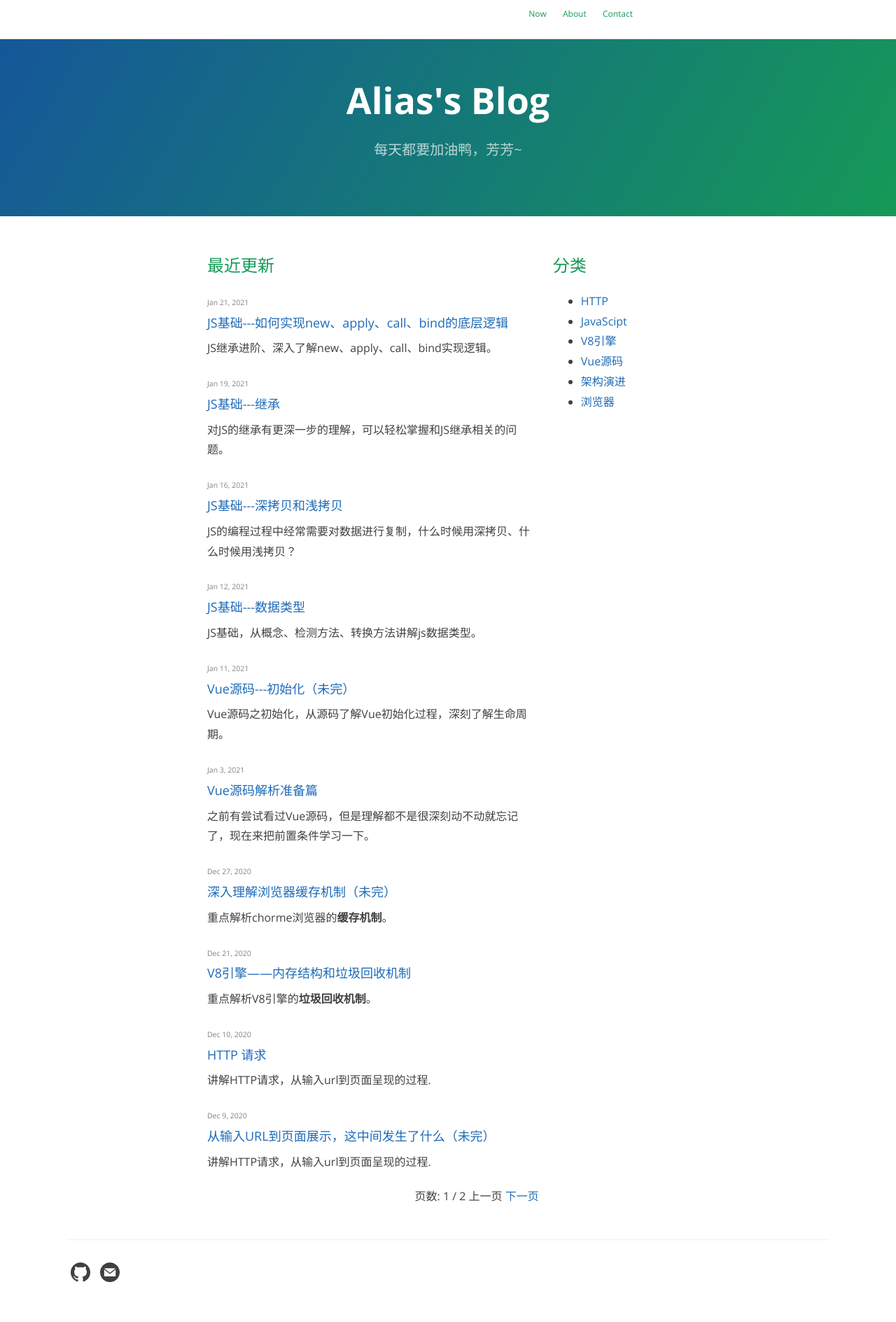
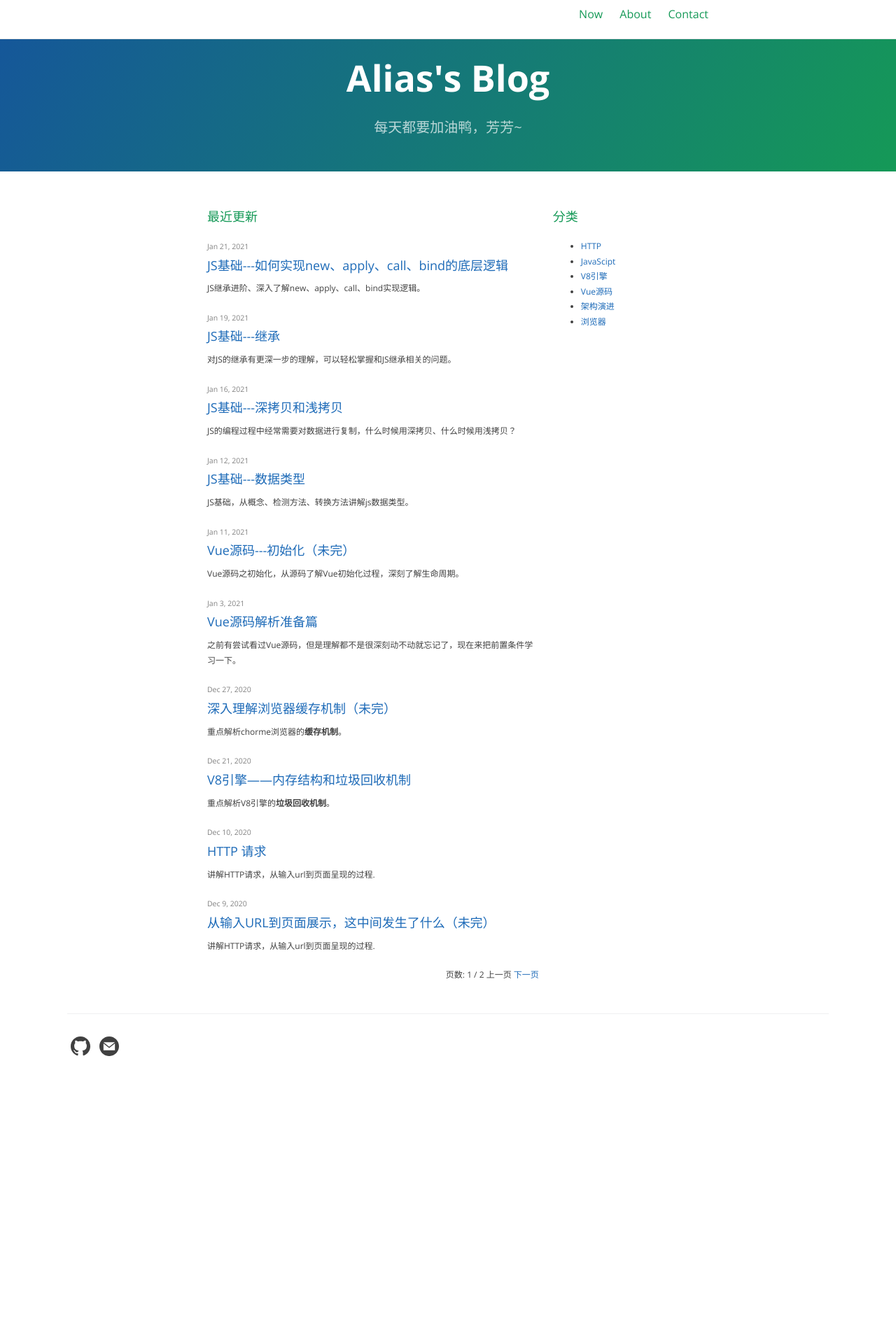
Before and after one commit to higwendolyn/Alias, a Jekyll site: the page built from index.html, in a window 1280 px wide. Shown: the whole page at 70% size. Built offline with Jekyll 4.4.1, drawn with Linux system fonts in a browser that asks for light colours; the list of posts is cut into pages by our own code; after the commit the page ends 1563 px from its top, so only the background shows below that.

Commit message:
修改样式

```diff
--- a/_sass/blog/_layout.scss
+++ b/_sass/blog/_layout.scss
@@ -179,7 +179,7 @@
   margin-bottom: 5px;
   list-style-type: none;
   font-weight: 600;
-  font-size: 14px;
+  font-size: 12px;
   list-style: none;
   .scroll-nav__sub-item {
     font-weight: 400;
--- a/_sass/jekyll-theme-cayman-blog.scss
+++ b/_sass/jekyll-theme-cayman-blog.scss
@@ -30,7 +30,7 @@ body {
   padding: 0;
   margin: 0;
   font-family: "Open Sans", "Helvetica Neue", Helvetica, Arial, sans-serif;
-  font-size: 12px;
+  font-size: 16px;
   line-height: 1.5;
   color: $body-text-color;
 }
@@ -113,11 +113,11 @@ a {
   background-image: linear-gradient(120deg, $header-bg-color-secondary, $header-bg-color);
 
   @include large {
-    padding: 3rem 6rem;
+    padding: 1rem 6rem;
   }
 
   @include medium {
-    padding: 2rem 4rem;
+    padding: 1rem 4rem;
   }
 
   @include small {
@@ -187,15 +187,15 @@ a {
     margin-top: 0;
   }
   @include large {
-    max-width: 88rem;
+    max-width: 80rem;
     padding: 0 6rem 3rem 6rem;
     margin: 0 auto;
-    font-size: 1rem;
+    font-size: 12px;
     .artile-detail {
       padding-top: 3rem;
     }
     .article-content {
-      max-width: 55rem;
+      max-width: 48rem;
     }
     .post-list-content {
       padding: 3rem 10rem 0 10rem;
@@ -209,7 +209,7 @@ a {
 
   @include medium {
     padding: 0 4rem 3rem 4rem;
-    font-size: 1rem;
+    font-size: 12px;
     .scroll-nav, .category-list {
       display: none;
     }
@@ -220,7 +220,7 @@ a {
 
   @include small {
     padding: 0 1rem 2rem 1rem;
-    font-size: 1rem;
+    font-size: 12px;
     .scroll-nav, .category-list {
       display: none;
     }
@@ -407,11 +407,11 @@ a {
   border-top: solid 1px $hr-border-color;
 
   @include large {
-    font-size: 1rem;
+    font-size: 12px;
   }
 
   @include medium {
-    font-size: 1rem;
+    font-size: 12px;
   }
 
   @include small {
```
